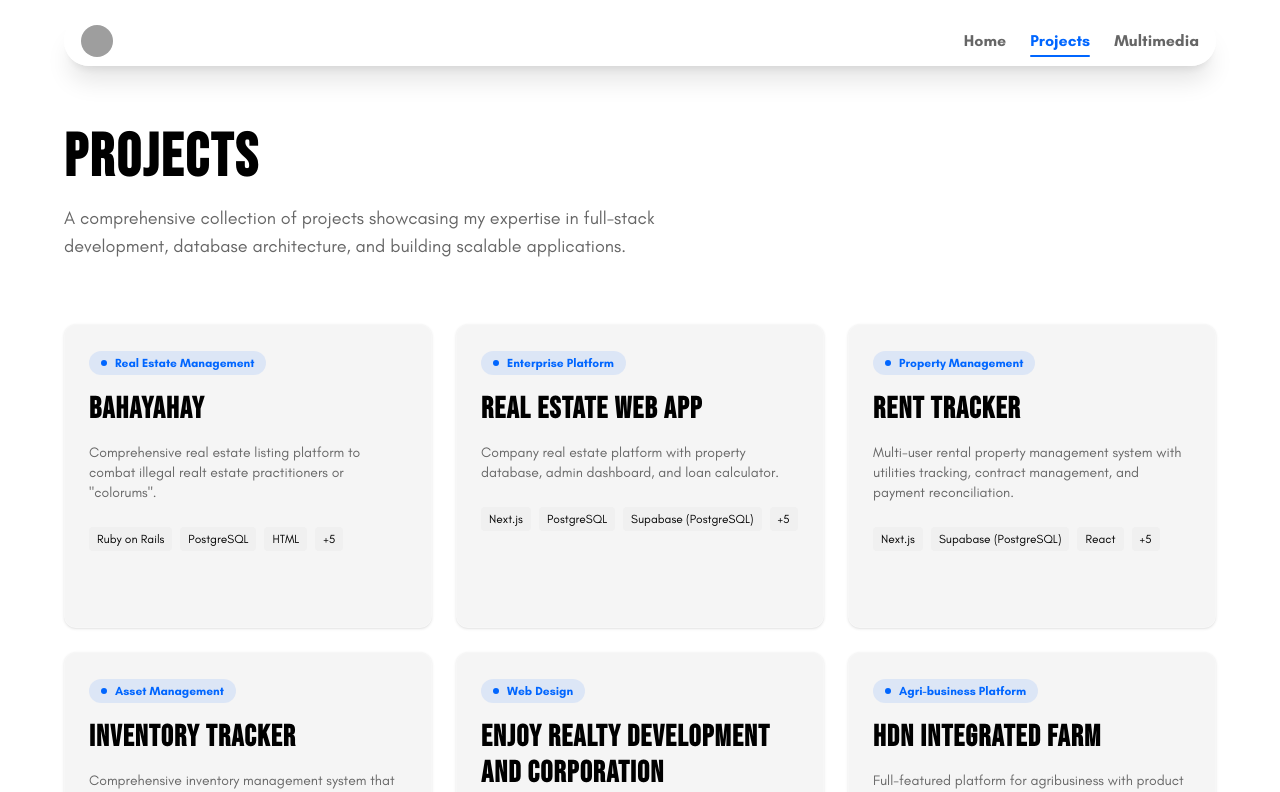
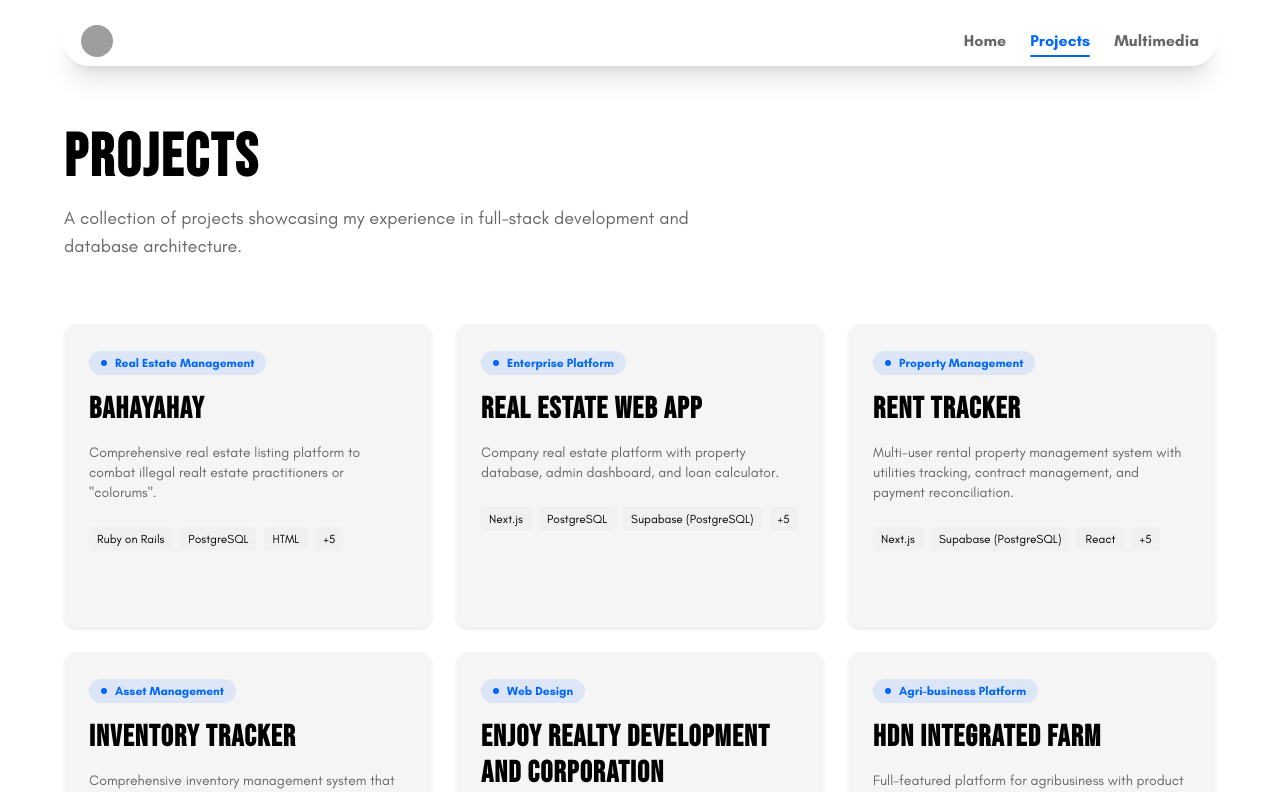
Before and after one commit to ShaniaAman730/shania-portfolio, a Next.js app: page /projects in a window 1280 px wide. Shown: the top 792 px of the page. Built offline with nearby package versions, Linux system fonts and the light colour scheme; grey boxes are pictures that could not be loaded.

Commit message:
Minor projects description edit

```diff
--- a/app/projects/page.tsx
+++ b/app/projects/page.tsx
@@ -33,7 +33,7 @@ export default function ProjectsPage() {
           >
             <h1 className="text-5xl sm:text-6xl font-bold mb-4">Projects</h1>
             <p className="text-lg text-muted-foreground max-w-2xl">
-              A comprehensive collection of projects showcasing my expertise in full-stack development, database architecture, and building scalable applications.
+              A collection of projects showcasing my experience in full-stack development and database architecture.
             </p>
           </motion.div>
 
```
